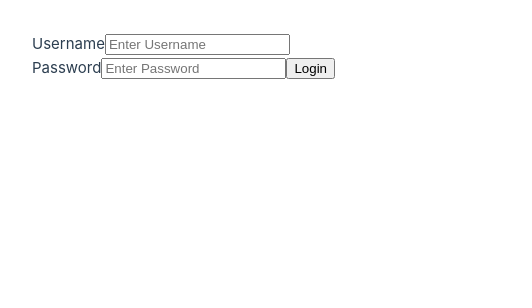
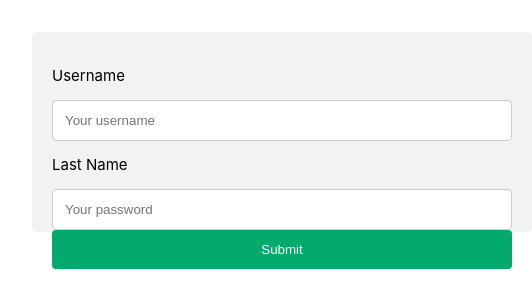
Before and after one commit to mathis-tryla/z-devsecops-cloud, a Vue app in the folder frontend/: page / in a window 390 px wide. Shown: the top 308 px of the page, 532 px wide, since content can reach past the window. Built offline with nearby package versions, Linux system fonts and the light colour scheme; no server answers.

Commit message:
Make homepage more beautiful and responsive

```diff
--- a/frontend/src/components/Form.vue
+++ b/frontend/src/components/Form.vue
@@ -1,11 +1,97 @@
 <template>
-    <form action="/login" method="post">
-        <label><b>Username</b></label>
-        <input type="text" placeholder="Enter Username" name="username" required>
+    <div class="container">
+        <form action="/login">
+            <div class="row">
+                <div class="col-25">
+                    <label for="username">Username</label>
+                </div>
+                <div class="col-75">
+                    <input type="text" id="username" name="username" placeholder="Your username">
+                </div>
+            </div>
+            <div class="row">
+                <div class="col-25">
+                    <label for="password">Last Name</label>
+                </div>
+                <div class="col-75">
+                    <input type="text" id="password" name="password" placeholder="Your password">
+                </div>
+            </div>
+            <div class="row">
+                <input type="submit" value="Submit">
+            </div>
+        </form>
+    </div>
+</template>
 
-        <label><b>Password</b></label>
-        <input type="password" placeholder="Enter Password" name="password" required>
+<style>
+.container{
+    width: 500px;
+    height: 200px;
+    margin: 0 auto;
+}
 
-        <button type="submit">Login</button>
-    </form>
-</template>
+/* Style inputs, select elements and textareas */
+input[type=text]{
+  width: 100%;
+  padding: 12px;
+  border: 1px solid #ccc;
+  border-radius: 4px;
+  box-sizing: border-box;
+  resize: vertical;
+}
+
+/* Style the label to display next to the inputs */
+label {
+  color: black;
+  padding: 12px 100px 12px 0;
+  display: inline-block;
+}
+
+/* Style the submit button */
+input[type=submit] {
+  background-color: #04AA6D;
+  color: white;
+  padding: 12px 20px;
+  border: none;
+  border-radius: 4px;
+  cursor: pointer;
+  float: right;
+}
+
+/* Style the container */
+.container {
+  border-radius: 5px;
+  background-color: #f2f2f2;
+  padding: 20px;
+}
+
+/* Floating column for labels: 25% width */
+.col-25 {
+  float: left;
+  width: 25%;
+  margin-top: 6px;
+}
+
+/* Floating column for inputs: 75% width */
+.col-75 {
+  float: left;
+  width: 75%;
+  margin-top: 6px;
+}
+
+/* Clear floats after the columns */
+.row:after {
+  content: "";
+  display: table;
+  clear: both;
+}
+
+/* Responsive layout - when the screen is less than 600px wide, make the two columns stack on top of each other instead of next to each other */
+@media screen and (max-width: 600px) {
+  .col-25, .col-75, input[type=submit] {
+    width: 100%;
+    margin-top: 0;
+  }
+}
+</style>
--- a/frontend/src/components/HelloWorld.vue
+++ b/frontend/src/components/HelloWorld.vue
@@ -16,5 +16,5 @@ export default {
 </script>
 
 <template>
-    <h1>{{ state.msg }}</h1>
+    <h1 style="color: white">{{ state.msg }}</h1>
 </template>
```
